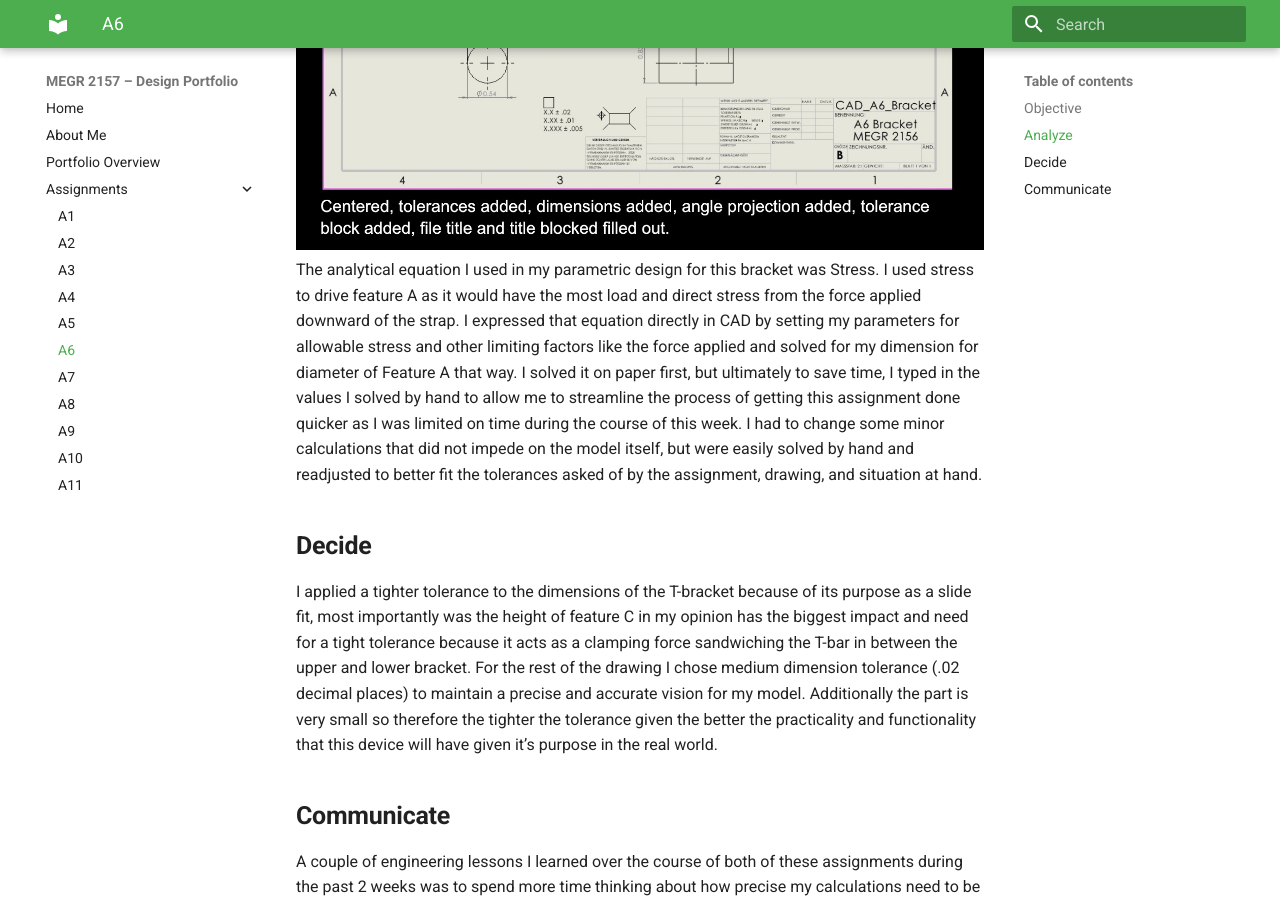
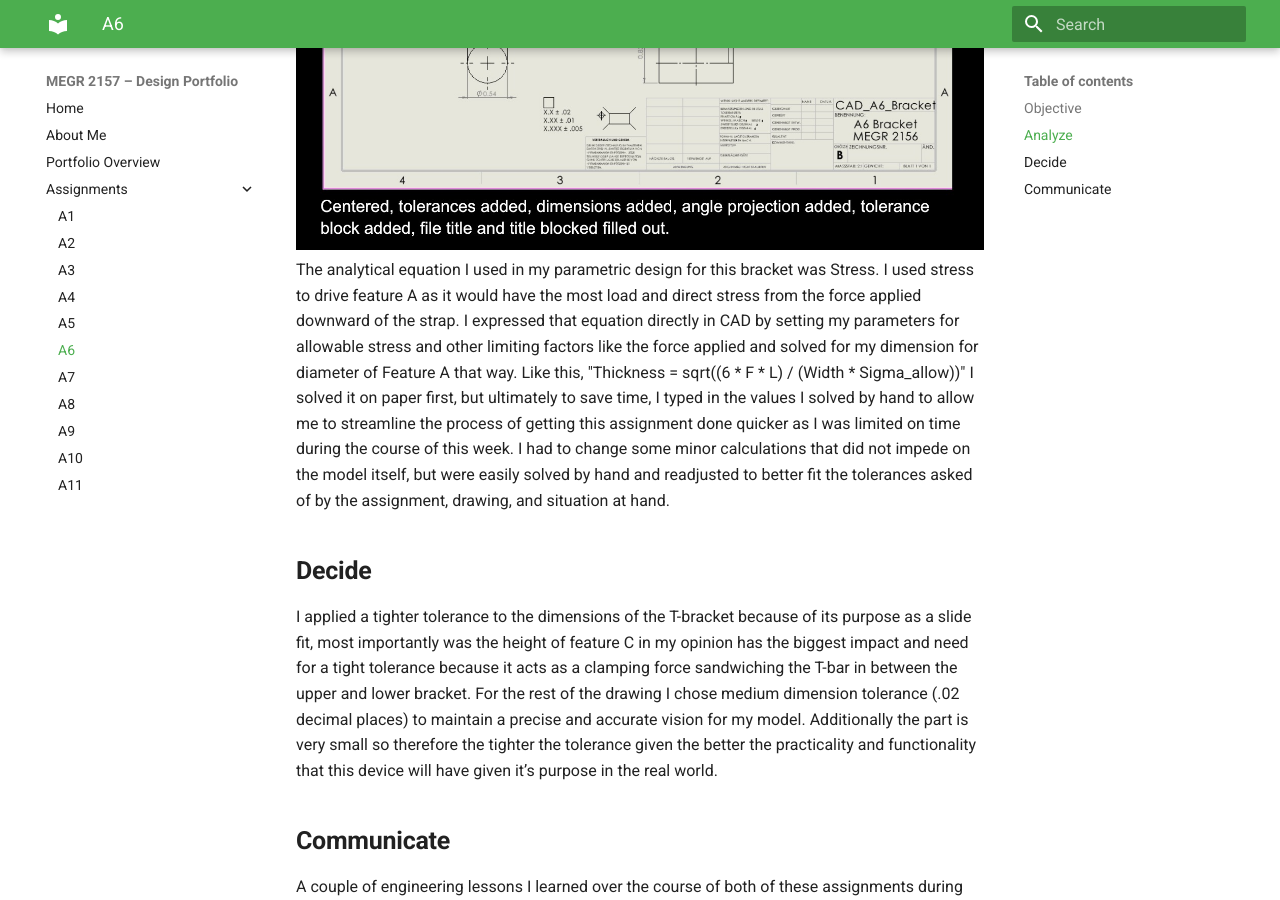
Before and after one commit to jhatch24/megr2156-portfolio, an MkDocs documentation site: the page built from docs/assignments/A06/index.md, in a window 1280 px wide and 900 px high, scrolled down 4422 px. Built offline with MkDocs 1.6.1 and Material for MkDocs 9.7.7, drawn with Linux system fonts in a browser that asks for light colours.

Commit message:
Enhance design explanation with analytical equation details
Expanded explanation of the analytical equation used in the parametric design, including a specific formula for thickness calculation.

```diff
--- a/docs/assignments/A06/index.md
+++ b/docs/assignments/A06/index.md
@@ -11,7 +11,7 @@ To see hand calculations comparing purpose design of Stress and Strain, please r
 ![Feature1](IMG_0220.jpeg)
 ![Feature1](IMG_0221.jpeg)
 ![Feature1](IMG_0222.jpeg)
-The analytical equation I used in my parametric design for this bracket was Stress. I used stress to drive feature A as it would have the most load and direct stress from the force applied downward of the strap. I expressed that equation directly in CAD by setting my parameters for allowable stress and other limiting factors like the force applied and solved for my dimension for diameter of Feature A that way. I solved it on paper first, but ultimately to save time, I typed in the values I solved by hand to allow me to streamline the process of getting this assignment done quicker as I was limited on time during the course of this week. I had to change some minor calculations that did not impede on the model itself, but were easily solved by hand and readjusted to better fit the tolerances asked of by the assignment, drawing, and situation at hand.
+The analytical equation I used in my parametric design for this bracket was Stress. I used stress to drive feature A as it would have the most load and direct stress from the force applied downward of the strap. I expressed that equation directly in CAD by setting my parameters for allowable stress and other limiting factors like the force applied and solved for my dimension for diameter of Feature A that way. Like this, "Thickness = sqrt((6 * F * L) / (Width * Sigma_allow))" I solved it on paper first, but ultimately to save time, I typed in the values I solved by hand to allow me to streamline the process of getting this assignment done quicker as I was limited on time during the course of this week. I had to change some minor calculations that did not impede on the model itself, but were easily solved by hand and readjusted to better fit the tolerances asked of by the assignment, drawing, and situation at hand.
 
 ## **Decide**
 I applied a tighter tolerance to the dimensions of the T-bracket because of its purpose as a slide fit, most importantly was the height of feature C in my opinion has the biggest impact and need for a tight tolerance because it acts as a clamping force sandwiching the T-bar in between the upper and lower bracket. For the rest of the drawing I chose medium dimension tolerance (.02 decimal places) to maintain a precise and accurate vision for my model. Additionally the part is very small so therefore the tighter the tolerance given the better the practicality and functionality that this device will have given it’s purpose in the real world.
```
